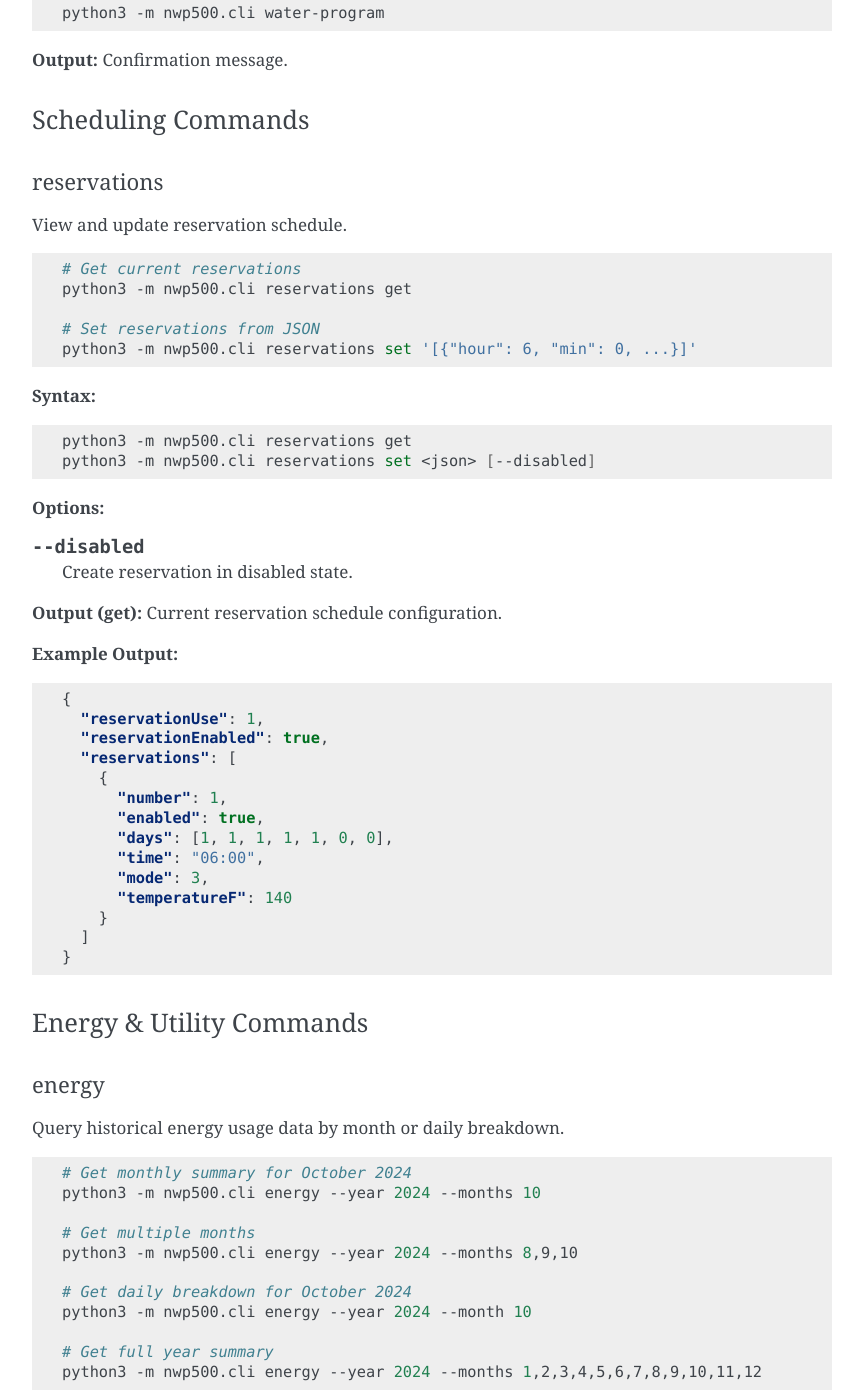
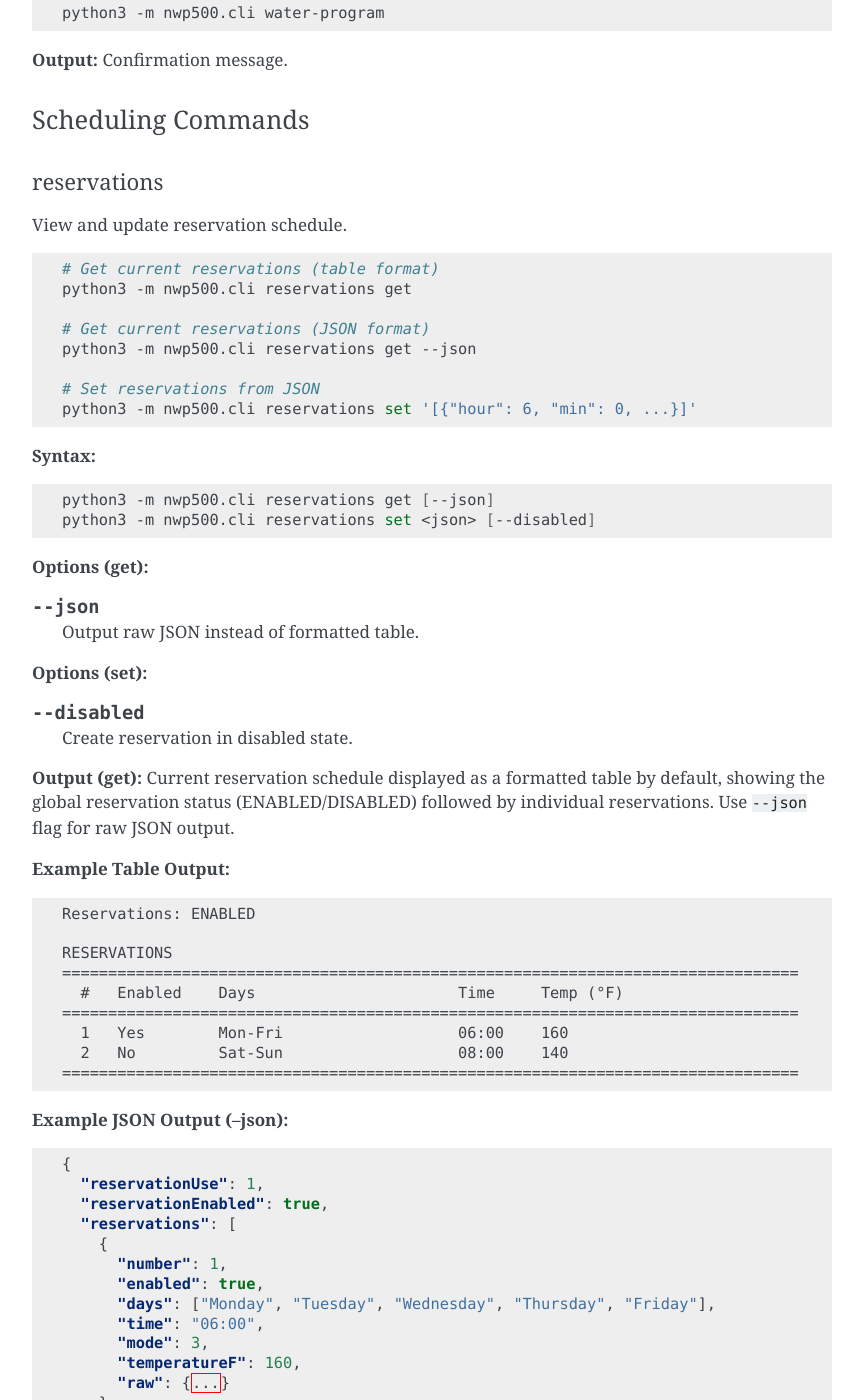
Before and after one commit to eman/nwp500-python, a Sphinx documentation site: the page built from docs/python_api/cli.rst, in a window 1280 px wide and 1400 px high, scrolled down 6715 px. Shown: the whole window, without its empty margins (338-1201 px from the left). Built offline with Sphinx 7.4.7, drawn with Linux system fonts in a browser that asks for light colours; some of the changed text lies outside the part shown.

Commit message:
Update CLI documentation for reservations table format
- Document new table output as default format
- Document --json flag for JSON output
- Add examples showing both table and JSON formats
- Show global reservation status indicator in example
- Update Example 8 to demonstrate both get formats

Co-authored-by: eman <19387+eman@users.noreply.github.com>

```diff
--- a/docs/python_api/cli.rst
+++ b/docs/python_api/cli.rst
@@ -375,8 +375,11 @@ View and update reservation schedule.
 
 .. code-block:: bash
 
-   # Get current reservations
+   # Get current reservations (table format)
    python3 -m nwp500.cli reservations get
+
+   # Get current reservations (JSON format)
+   python3 -m nwp500.cli reservations get --json
 
    # Set reservations from JSON
    python3 -m nwp500.cli reservations set '[{"hour": 6, "min": 0, ...}]'
@@ -385,18 +388,40 @@ View and update reservation schedule.
 
 .. code-block:: bash
 
-   python3 -m nwp500.cli reservations get
+   python3 -m nwp500.cli reservations get [--json]
    python3 -m nwp500.cli reservations set <json> [--disabled]
 
-**Options:**
+**Options (get):**
+
+.. option:: --json
+
+   Output raw JSON instead of formatted table.
+
+**Options (set):**
 
 .. option:: --disabled
 
    Create reservation in disabled state.
 
-**Output (get):** Current reservation schedule configuration.
+**Output (get):** Current reservation schedule displayed as a formatted table by default,
+showing the global reservation status (ENABLED/DISABLED) followed by individual reservations.
+Use ``--json`` flag for raw JSON output.
 
-**Example Output:**
+**Example Table Output:**
+
+.. code-block:: text
+
+   Reservations: ENABLED
+
+   RESERVATIONS
+   ================================================================================
+     #   Enabled    Days                      Time     Temp (°F)
+   ================================================================================
+     1   Yes        Mon-Fri                   06:00    160
+     2   No         Sat-Sun                   08:00    140
+   ================================================================================
+
+**Example JSON Output (--json):**
 
 .. code-block:: json
 
@@ -407,10 +432,20 @@ View and update reservation schedule.
        {
          "number": 1,
          "enabled": true,
-         "days": [1, 1, 1, 1, 1, 0, 0],
+         "days": ["Monday", "Tuesday", "Wednesday", "Thursday", "Friday"],
          "time": "06:00",
          "mode": 3,
-         "temperatureF": 140
+         "temperatureF": 160,
+         "raw": {...}
+       },
+       {
+         "number": 2,
+         "enabled": false,
+         "days": ["Saturday", "Sunday"],
+         "time": "08:00",
+         "mode": 3,
+         "temperatureF": 140,
+         "raw": {...}
        }
      ]
    }
@@ -643,8 +678,13 @@ Example 8: Smart Scheduling with Reservations
 .. code-block:: bash
 
    #!/bin/bash
+   # View current reservations (table format - default)
+   python3 -m nwp500.cli reservations get
+
+   # View current reservations (JSON format)
+   python3 -m nwp500.cli reservations get --json
+
    # Set reservation schedule: 6 AM - 10 PM at 140°F on weekdays
-
    python3 -m nwp500.cli reservations set \
      '[{"hour": 6, "min": 0, "mode": 3, "temp": 140, "days": [1,1,1,1,1,0,0]}]'
 
```
